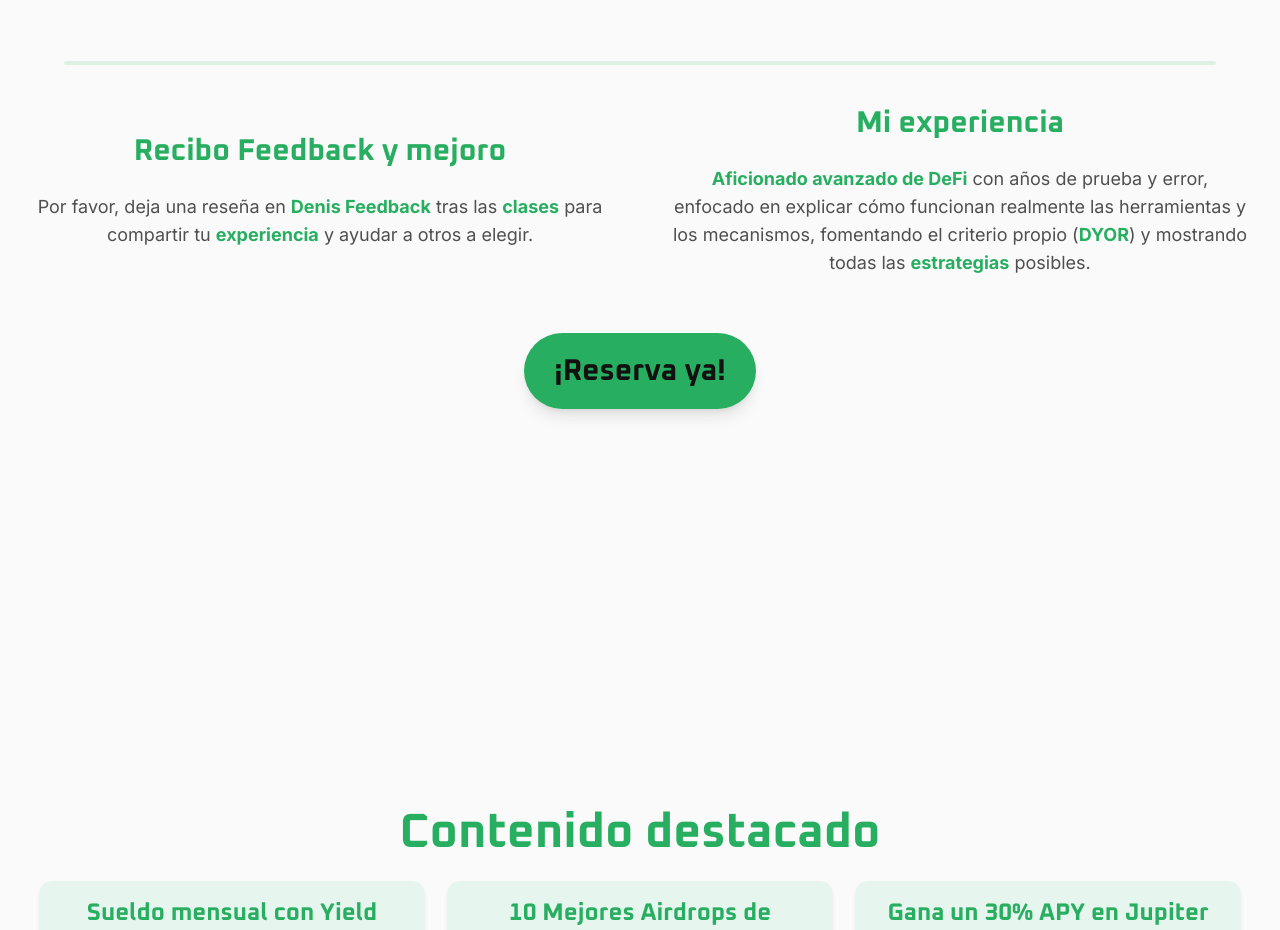
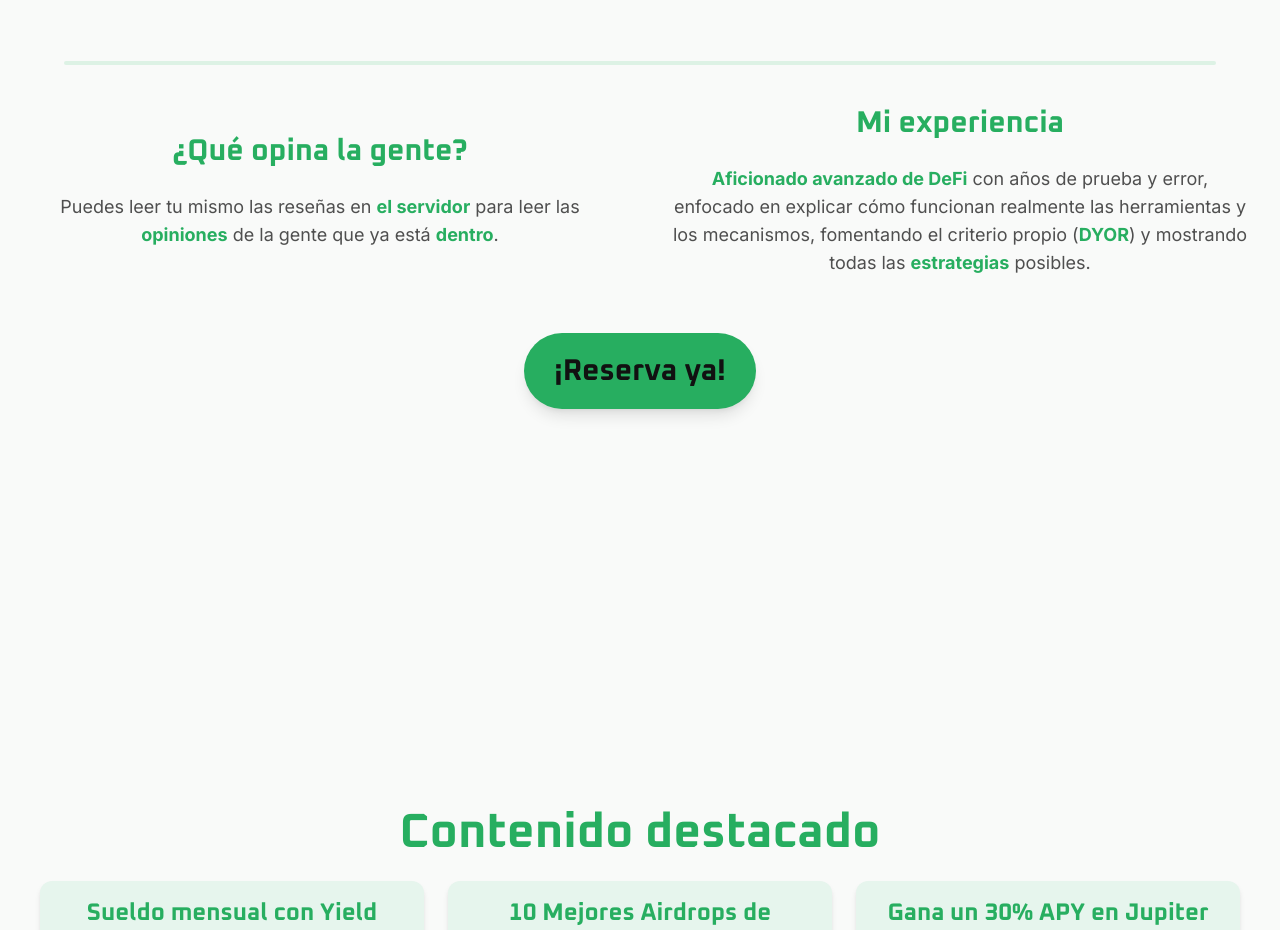
Before and after one commit to deniscrafts/denis-web, a React (Vite) app in the folder denis-finanzas/: page / in a window 1280 px wide. Shown: the part 4160-5090 px from the top of the page. Built offline with nearby package versions, Linux system fonts and the light colour scheme.

Commit message:
coaching

```diff
--- a/denis-finanzas/src/components/pages/Coaching.tsx
+++ b/denis-finanzas/src/components/pages/Coaching.tsx
@@ -14,8 +14,8 @@ const temas = [
 
 const secciones = [
   {
-    titulo: "Recibo Feedback y mejoro",
-    texto: <>Por favor, deja una reseña en <span className="font-bold text-[rgba(var(--branding))]">Denis Feedback</span> tras las <span className="font-bold text-[rgba(var(--branding))]">clases</span> para compartir tu <span className="font-bold text-[rgba(var(--branding))]">experiencia</span> y ayudar a otros a elegir.</>
+    titulo: "¿Qué opina la gente?",
+    texto: <>Puedes leer tu mismo las reseñas en <span className="font-bold text-[rgba(var(--branding))]">el servidor</span> para leer las <span className="font-bold text-[rgba(var(--branding))]">opiniones</span> de la gente que ya está <span className="font-bold text-[rgba(var(--branding))]">dentro</span>.</>
   },
   {
     titulo: "Mi experiencia",
```
